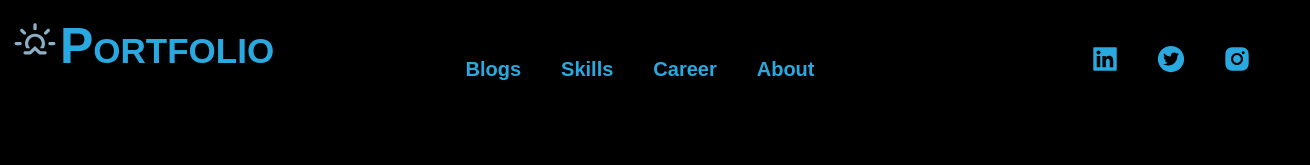
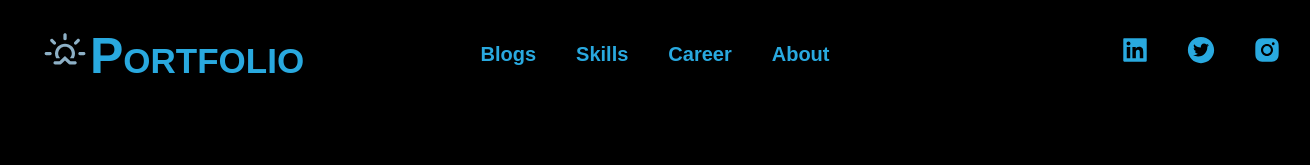
Before and after one commit to prashilw/react_portfolio, a React (Create React App) app: page / in a window 1280 px wide. Shown: the top 165 px of the page, 1310 px wide, since content can reach past the window. Built offline with nearby package versions, Linux system fonts and the light colour scheme.

Commit message:
Frame ready

```diff
--- a/src/Layout/Layout.style.js
+++ b/src/Layout/Layout.style.js
@@ -1,7 +1,7 @@
 import styled from 'styled-components';
 
 export const Container = styled.div`
-max-width: '100vw';
+max-width: 100%;
 width: 100%;
 margin: auto;
 `;
--- a/src/components/About/about.style.js
+++ b/src/components/About/about.style.js
@@ -14,12 +14,12 @@ export const Details = styled(motion.div)`
 `;
 
 export const Carousel = styled(motion.div)`
-    width: 50vw;
+    width: 30vw;
     background: radial-gradient(circle,rgb(165 156 156) 20%,rgb(0 0 0) 60%),url(/react_portfolio/portfolio.jpg);
     background-blend-mode: hard-light;
     margin-right: 3rem;
   /* Set a specific height */
-    height: 60vw;
+    height: 40vw;
     border-radius: 2rem;
     /* Position and center the image to scale nicely on all screens */
     background-position: bottom;
--- a/src/components/Footer/Footer.jsx
+++ b/src/components/Footer/Footer.jsx
@@ -10,7 +10,7 @@ const Footer = () => {
       <LinkList>
         <LinkColumn>
           <LinkTitle>Call</LinkTitle>
-          <LinkItem>+111111</LinkItem>
+          <LinkItem>+91 98922 39579</LinkItem>
         </LinkColumn>
         <LinkColumn>
           <LinkTitle>Email</LinkTitle>
@@ -19,7 +19,7 @@ const Footer = () => {
       </LinkList>
       <SocialIconsContainer>
         <CompanyContainer>
-          <Slogan>New to react</Slogan>
+          <Slogan>Learn everyday</Slogan>
         </CompanyContainer>
         <SocialIcons href="www.linkedin.com">
           <AiFillLinkedin size="3rem" />
--- a/src/components/Footer/Footer.style.js
+++ b/src/components/Footer/Footer.style.js
@@ -2,7 +2,7 @@ import styled from "styled-components"
 
 export const FooterWrapper = styled.section`
   width: calc(100vw - 96px);
-  max-width: 1040px;
+  max-width: 100%;
   padding: 2rem 48px 40px;
   margin: 1rem auto;
   box-sizing: content-box;
@@ -45,7 +45,7 @@ export const LinkItem = styled.a`
 `
 
 export const SocialIconsContainer = styled.div`
-max-width: 1040px;
+max-width: 100%;
 display: flex;
 justify-content: space-between;
 
@@ -104,7 +104,8 @@ export const Slogan = styled.p`
 
 export const SocialContainer = styled.div`
 	display: flex;
-  align-items: center;
+  	align-items: center;
+	flex-direction: row;
 
 	@media ${props => props.theme.breakpoints.md}{
 		justify-content: center;
--- a/src/components/Header/Header.style.js
+++ b/src/components/Header/Header.style.js
@@ -9,6 +9,7 @@ export const Container = styled(motion.div)`
   grid-column-gap: 2rem;
   padding: 1rem;
   padding-bottom: 1rem;
+  margin-left: 3rem;
   width: 100%;
   flex-wrap: wrap;
   position: sticky;
@@ -34,12 +35,16 @@ export const Span = styled.span`
   font-weight: bold;
   color: ${(props) => props.theme.colors.primary3};
   display: inline;
+  @media ${(props) => props.theme.breakpoints.sm} {
+    font-size: 3rem;
+  }
 `
 ;
 export const Div1 = styled.div`
   grid-area: 1 / 1 / 2 / 4;
   display: flex;
   padding-right: 3rem;
+  padding-top: 1rem;
   cursor: pointer;
   flex-direction: row;
   align-content: center;
@@ -58,13 +63,27 @@ export const Div2 = styled.div`
   height: 100%;
   @media ${(props) => props.theme.breakpoints.sm} {
     grid-area: 2 / 8 / 5 / 4;
-    overflow: hidden;
     justify-content: space-between;
     flex-direction: column;
     margin-bottom: 4rem;
-    max-height: ${(props) => (props.isOpen ? '20rem' : '0rem')};
+    height: 30rem;
+    max-height: ${(props) => (props.isOpen ? '60rem' : '0rem')};
+    display:${(props) => (props.isOpen ? 'flex' : 'none')};
     transition: max-height 0.7s ease-in;
+    position: absolute;
+    z-index: 20;
+    top: 0;
+    left: 0;
+    background: #fff;
+    width: 20rem;
+    justify-content: space-between;
+    align-items: center;
   }
+  @media screen and (max-width: 950px) {
+    display:${(props) => (props.isOpen ? 'flex' : 'none')};
+  }
+
+
 `;
 export const Div3 = styled.div`
   grid-area: 1 / 5 / 2 / 6;
@@ -73,7 +92,7 @@ export const Div3 = styled.div`
   align-items: center;
   @media ${(props) => props.theme.breakpoints.sm} {
     align-items: center;
-    grid-area: 1 / 4 / 2 / 6;
+    grid-area: 1 / 3 / 4 / 6;
   }
 `;
 
@@ -81,16 +100,24 @@ export const Div3 = styled.div`
 export const NavLink = styled.div`
   font-size: 2rem;
   font-weight: bold;
-  padding: 2rem;
+  padding: 0.5rem;
+  margin-right: 3rem;
   line-height: 32px;
   color: ${(props) => props.theme.colors.primary3};
   transition: 0.4s ease;
   &:hover {
     background-color: #212d45;
     border-radius: 50px;
-    font-size: 4rem;
+    font-size: 2rem;
+    scale: 1.5;
     opacity: 1;
     cursor: pointer;
+  }
+  &:active {
+    background-color: #212d45;
+    border-radius: 50px;
+    font-size: 2rem;
+    scale: 1.5;
   }
   @media ${(props) => props.theme.breakpoints.sm} {
     padding: 0.5rem;
@@ -174,4 +201,7 @@ display: none;
  @media ${(props) => props.theme.breakpoints.sm} {
   display: flex;
 }
+@media screen and (max-width: 950px) {
+  display: flex;
+  }
 `;
--- a/src/components/Hero/Hero.style.js
+++ b/src/components/Hero/Hero.style.js
@@ -3,8 +3,8 @@ import { motion } from "framer-motion";
 
 export const LeftSection = styled(motion.div)`
   width: 100%;
-  height: '100vh';
-  min-height : '100vh';
+  height: 100vh;
+  min-height : 100vh;
   display: flex;
   flex-direction: column;
   justify-content: space-evenly;
@@ -12,7 +12,6 @@ export const LeftSection = styled(motion.div)`
   align-content: center;
   align-items: center;
   @media ${(props) => props.theme.breakpoints.sm} {
-    width: 80%;
     margin: 0 auto;
   }
   @media ${(props) => props.theme.breakpoints.md} {
--- a/src/styles/GlobalComponents/index.js
+++ b/src/styles/GlobalComponents/index.js
@@ -17,12 +17,13 @@ export const Section = styled.section`
   @media ${(props) => props.theme.breakpoints.md} {
     padding: 24px 48px 0;
     flex-direction: column;
+    width: calc(100vw - 3rem);
   }
 
   @media ${(props) => props.theme.breakpoints.sm} {
     padding: ${(props) => props.nopadding ? "0" : "16px 16px 0"} ;
 
-    width: calc(100vw - 32px);
+    width: calc(100vw - 3rem);
     flex-direction: column;
   }
 `
--- a/src/themes/global.style.js
+++ b/src/themes/global.style.js
@@ -12,6 +12,8 @@ const GlobalStyles = createGlobalStyle`
   html {
     font-size: 62.5%;
     scroll-behavior: smooth;
+    width: 100%;
+    overflow-x:hidden;
 
   }
   body {
@@ -21,7 +23,8 @@ const GlobalStyles = createGlobalStyle`
     color: ${props => props.theme.colors.primary1};
     cursor: default;
     // background:url('./Bubble-Background.svg');
-
+    width: 100%;
+    overflow-x:hidden;
   }
 
   h1,h2,h3,h4,h5,h6,button {
```
